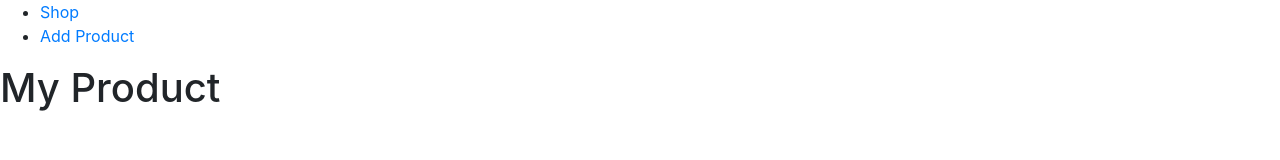
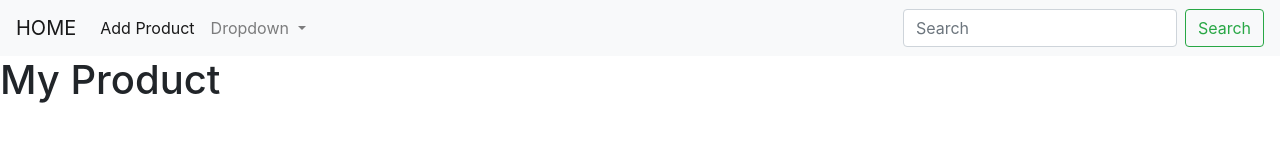
Before and after one commit to muhammadyana/learn-node-js, a website: page views/shop.html in a window 1280 px wide. Drawn offline with nearby package versions, Linux system fonts and the light colour scheme.

Commit message:
:art: integrate html to node js :tada:

```diff
--- a/routes/shop.js
+++ b/routes/shop.js
@@ -1,10 +1,12 @@
 const express = require('express');
+const path = require('path');
 
 const router = express.Router();
 
 router.get('/', (req, res, next) => {
   // console.log(' In the another middleware');
-  res.send('<h1> Hallo there </h1>');
+  // res.send('<h1> Hallo there </h1>');
+  res.sendFile(path.join(__dirname, '../', 'views', 'shop.html'));
 });
 
 
--- a/views/shop.html
+++ b/views/shop.html
@@ -3,7 +3,8 @@
 
 <head>
   <meta charset="utf-8" />
-  <meta http-equiv="X-UA-Compatible" content="IE=edge">
+  <meta name="viewport" content="width=device-width, initial-scale=1, shrink-to-fit=no">
+
   <title>All Product</title>
   <meta name="viewport" content="width=device-width, initial-scale=1">
   <link rel="stylesheet" href="https://maxcdn.bootstrapcdn.com/bootstrap/4.0.0/css/bootstrap.min.css" integrity="sha384-Gn5384xqQ1aoWXA+058RXPxPg6fy4IWvTNh0E263XmFcJlSAwiGgFAW/dAiS6JXm"
@@ -13,14 +14,39 @@
 </head>
 
 <body>
-  <header>
-    <nav>
-      <ul>
-        <li><a href="/">Shop</a></li>
-        <li><a href="/add-product">Add Product</a></li>
+  <nav class="navbar navbar-expand-lg navbar-light bg-light">
+    <a class="navbar-brand" href="/">HOME</a>
+    <button class="navbar-toggler" type="button" data-toggle="collapse" data-target="#navbarSupportedContent"
+      aria-controls="navbarSupportedContent" aria-expanded="false" aria-label="Toggle navigation">
+      <span class="navbar-toggler-icon"></span>
+    </button>
+
+    <div class="collapse navbar-collapse" id="navbarSupportedContent">
+      <ul class="navbar-nav mr-auto">
+        <li class="nav-item active">
+          <a class="nav-link" href="admin/add-product">Add Product <span class="sr-only">(current)</span></a>
+        </li>
+
+        <li class="nav-item dropdown">
+          <a class="nav-link dropdown-toggle" href="#" id="navbarDropdown" role="button" data-toggle="dropdown"
+            aria-haspopup="true" aria-expanded="false">
+            Dropdown
+          </a>
+          <div class="dropdown-menu" aria-labelledby="navbarDropdown">
+            <a class="dropdown-item" href="#">Action</a>
+            <a class="dropdown-item" href="#">Another action</a>
+            <div class="dropdown-divider"></div>
+            <a class="dropdown-item" href="#">Something else here</a>
+          </div>
+        </li>
+
       </ul>
-    </nav>
-  </header>
+      <form class="form-inline my-2 my-lg-0">
+        <input class="form-control mr-sm-2" type="search" placeholder="Search" aria-label="Search">
+        <button class="btn btn-outline-success my-2 my-sm-0" type="submit">Search</button>
+      </form>
+    </div>
+  </nav>
   <main>
     <h1>My Product</h1>
   </main>
```
Also changed, not shown: views/add-product.html (+2 -1 lines).
